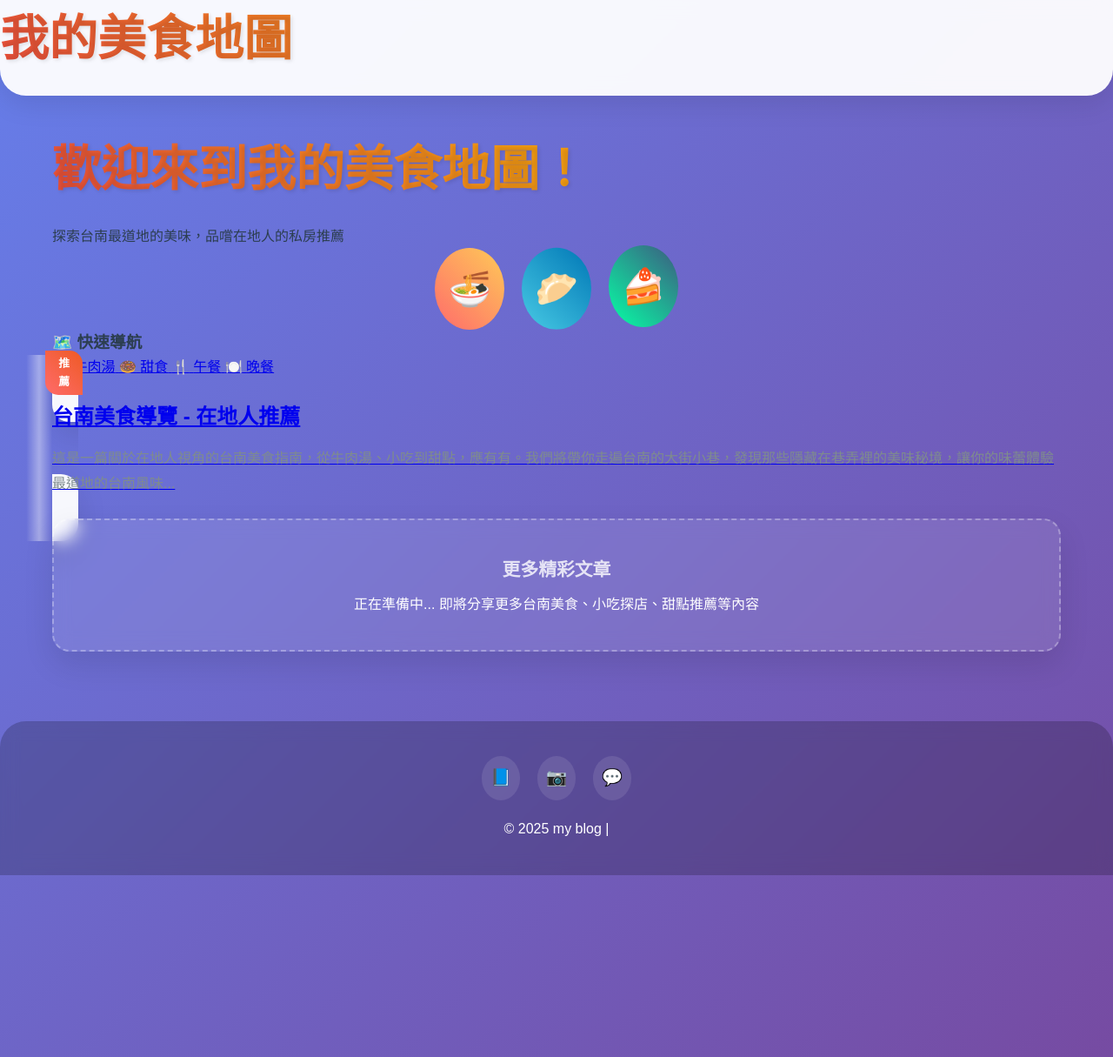
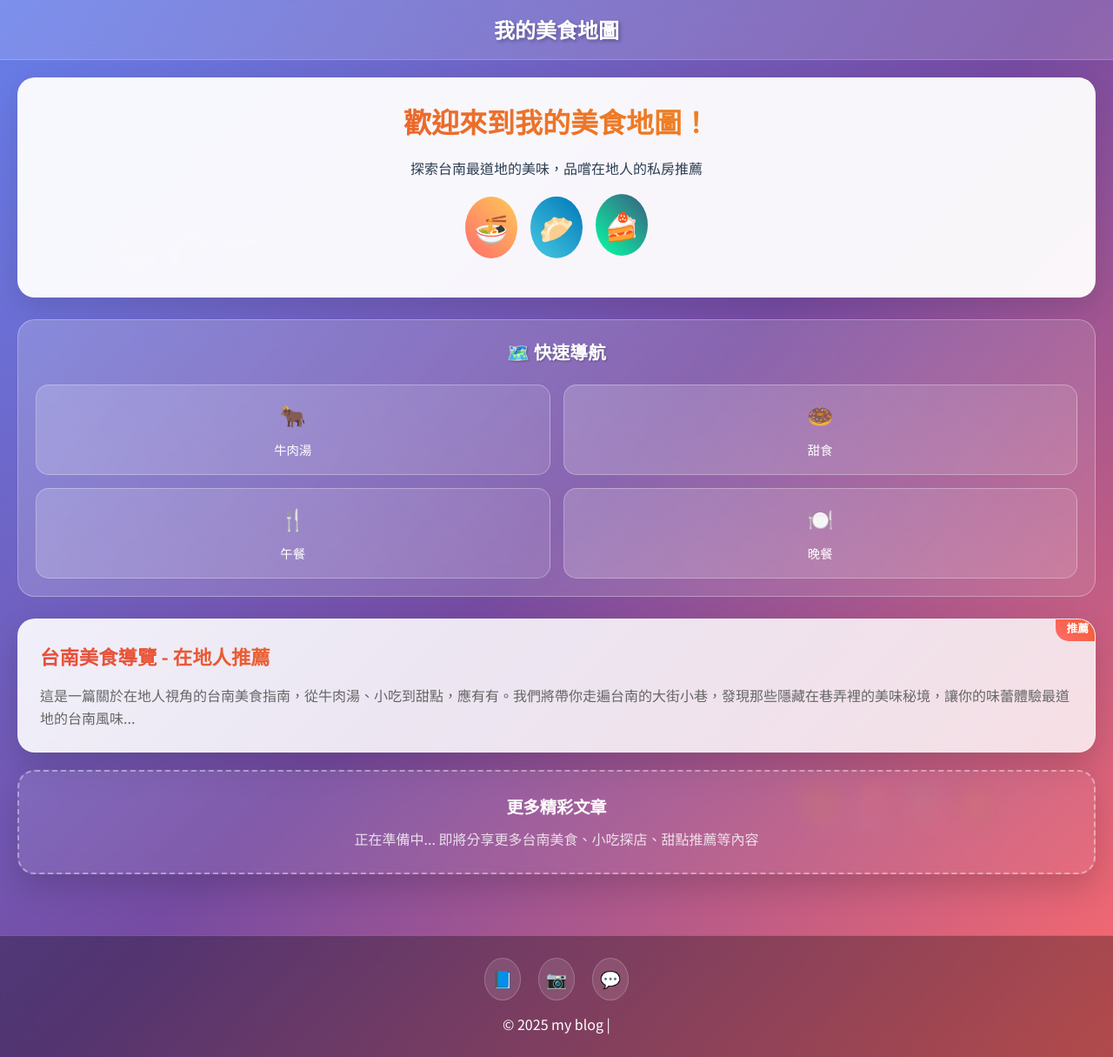
Before and after one commit to dssass/dssass.github.io, a Jekyll site: the page built from index.html, in a window 1280 px wide and 1215 px high. Shown: the whole window at 87% size. Built offline with Jekyll 4.4.1, drawn with Linux system fonts in a browser that asks for light colours; a script that is not in the unit is left out.

Commit message:
Update home.css

```diff
--- a/assets/css/home.css
+++ b/assets/css/home.css
@@ -1,4 +1,5 @@
-/* 完整的首頁 CSS 樣式（包含 Jekyll 特定樣式） */
+/* Google Fonts */
+@import url('https://fonts.googleapis.com/css2?family=Noto+Sans+TC:wght@300;400;500;700&display=swap');
 
 * {
     margin: 0;
@@ -7,168 +8,105 @@
 }
 
 body {
-    font-family: 'Microsoft JhengHei', 'PingFang TC', 'Noto Sans TC', sans-serif;
+    font-family: 'Noto Sans TC', sans-serif;
+    background: linear-gradient(135deg, #667eea 0%, #764ba2 50%, #ff6b6b 100%);
+    min-height: 100vh;
+    color: #2c3e50;
     line-height: 1.6;
-    color: #2c3e50;
-    background: linear-gradient(135deg, #667eea 0%, #764ba2 100%);
-    min-height: 100vh;
 }
 
-.container {
-    max-width: 1200px;
-    margin: 0 auto;
-    padding: 0 20px;
+/* Header 優化 */
+.header {
+    background: rgba(255, 255, 255, 0.15);
+    backdrop-filter: blur(20px);
+    border-bottom: 1px solid rgba(255, 255, 255, 0.2);
+    padding: 15px 20px;
+    position: sticky;
+    top: 0;
+    z-index: 1000;
 }
 
-header {
-    background: rgba(255, 255, 255, 0.95);
-    backdrop-filter: blur(10px);
-    box-shadow: 0 8px 32px rgba(0, 0, 0, 0.1);
-    border-radius: 0 0 30px 30px;
-    margin-bottom: 40px;
-    position: relative;
-    overflow: hidden;
+.header-title {
+    color: white;
+    font-size: 1.5rem;
+    font-weight: 700;
+    text-align: center;
+    text-shadow: 2px 2px 4px rgba(0,0,0,0.3);
 }
 
-header::before {
-    content: '';
-    position: absolute;
-    top: -50%;
-    left: -50%;
-    width: 200%;
-    height: 200%;
-    background: linear-gradient(45deg, transparent, rgba(255, 193, 7, 0.25), transparent);
-    transform: rotate(-45deg);
-    animation: shimmer 3s infinite;
+/* 主要容器 - 減少白色背景 */
+.container {
+    max-width: 100%;
+    margin: 0;
+    padding: 20px;
+    background: transparent; /* 移除白色背景 */
 }
 
-@keyframes shimmer {
-    0% { transform: translateX(-100%) rotate(-45deg); }
-    100% { transform: translateX(100%) rotate(-45deg); }
-}
-
-.header-content {
-    position: relative;
-    z-index: 2;
-    padding: 60px 0 40px;
+/* 歡迎區塊 */
+.welcome-section {
+    background: rgba(255, 255, 255, 0.95);
+    border-radius: 20px;
+    padding: 25px;
+    margin-bottom: 25px;
+    box-shadow: 0 10px 30px rgba(0,0,0,0.1);
     text-align: center;
 }
 
-h1 {
-    font-size: 3.5rem;
-    font-weight: 900;
-    background: linear-gradient(45deg, #e74c3c, #f39c12, #e67e22);
+.welcome-section h1 {
+    font-size: 2rem;
+    background: linear-gradient(45deg, #e74c3c, #f39c12);
     -webkit-background-clip: text;
     -webkit-text-fill-color: transparent;
     background-clip: text;
-    margin-bottom: 20px;
-    text-shadow: 2px 2px 4px rgba(0, 0, 0, 0.1);
-    animation: fadeInUp 1s ease-out;
-}
-
-.subtitle {
-    font-size: 1.3rem;
-    color: #7f8c8d;
-    font-weight: 300;
-    margin-bottom: 30px;
-    animation: fadeInUp 1s ease-out 0.2s both;
+    margin-bottom: 15px;
 }
 
 .food-icons {
     display: flex;
     justify-content: center;
-    gap: 20px;
-    animation: fadeInUp 1s ease-out 0.4s both;
+    gap: 15px;
+    margin: 20px 0;
 }
 
 .food-icon {
-    font-size: 2.5rem;
-    padding: 15px;
+    font-size: 2rem;
+    padding: 10px;
     background: linear-gradient(45deg, #ff6b6b, #feca57);
     border-radius: 50%;
     animation: bounce 2s infinite;
-    transition: transform 0.3s ease;
-}
-
-.food-icon:hover {
-    transform: scale(1.2) rotate(10deg);
 }
 
 .food-icon:nth-child(2) {
+    background: linear-gradient(45deg, #48cae4, #0077b6);
     animation-delay: 0.2s;
-    background: linear-gradient(45deg, #48cae4, #0077b6);
 }
 
 .food-icon:nth-child(3) {
+    background: linear-gradient(45deg, #06ffa5, #3d5a80);
     animation-delay: 0.4s;
-    background: linear-gradient(45deg, #06ffa5, #3d5a80);
 }
 
 @keyframes bounce {
-    0%, 20%, 50%, 80%, 100% {
-        transform: translateY(0);
-    }
-    40% {
-        transform: translateY(-10px);
-    }
-    60% {
-        transform: translateY(-5px);
-    }
+    0%, 20%, 50%, 80%, 100% { transform: translateY(0); }
+    40% { transform: translateY(-10px); }
+    60% { transform: translateY(-5px); }
 }
 
-@keyframes fadeInUp {
-    from {
-        opacity: 0;
-        transform: translateY(30px);
-    }
-    to {
-        opacity: 1;
-        transform: translateY(0);
-    }
-}
-
-main {
-    margin-bottom: 80px;
-}
-
-.section-title {
-    font-size: 2.5rem;
-    font-weight: 700;
-    text-align: center;
-    margin-bottom: 50px;
-    color: white;
-    text-shadow: 2px 2px 4px rgba(0, 0, 0, 0.3);
-    position: relative;
-}
-
-.section-title::after {
-    content: '';
-    width: 80px;
-    height: 4px;
-    background: linear-gradient(45deg, #ff6b6b, #feca57);
+/* 文章卡片 - 使用彩色背景 */
+.article-card {
+    background: linear-gradient(135deg, rgba(255,255,255,0.9) 0%, rgba(255,255,255,0.8) 100%);
+    border-radius: 20px;
+    padding: 25px;
+    margin-bottom: 20px;
+    box-shadow: 0 15px 35px rgba(0,0,0,0.15);
+    backdrop-filter: blur(10px);
+    border: 1px solid rgba(255,255,255,0.2);
+    transition: all 0.3s ease;
+    text-decoration: none;
+    color: inherit;
     display: block;
-    margin: 15px auto;
-    border-radius: 2px;
-}
-
-.articles-grid {
-    display: grid;
-    grid-template-columns: repeat(auto-fit, minmax(350px, 1fr));
-    gap: 30px;
-    margin-bottom: 50px;
-}
-
-.article-card {
-    background: rgba(255, 255, 255, 0.95);
-    border-radius: 20px;
-    padding: 30px;
-    box-shadow: 0 15px 35px rgba(0, 0, 0, 0.1);
-    backdrop-filter: blur(10px);
-    transition: all 0.4s ease;
     position: relative;
     overflow: hidden;
-    animation: slideInUp 0.6s ease-out;
-    cursor: pointer;
 }
 
 .article-card::before {
@@ -178,7 +116,7 @@ main {
     left: -100%;
     width: 100%;
     height: 100%;
-    background: linear-gradient(90deg, transparent, rgba(255, 255, 255, 0.4), transparent);
+    background: linear-gradient(90deg, transparent, rgba(255,255,255,0.3), transparent);
     transition: left 0.5s;
 }
 
@@ -187,103 +125,8 @@ main {
 }
 
 .article-card:hover {
-    transform: translateY(-10px) scale(1.02);
-    box-shadow: 0 25px 50px rgba(0, 0, 0, 0.15);
-}
-
-@keyframes slideInUp {
-    from {
-        opacity: 0;
-        transform: translateY(50px);
-    }
-    to {
-        opacity: 1;
-        transform: translateY(0);
-    }
-}
-
-.article-title {
-    font-size: 1.5rem;
-    font-weight: 600;
-    margin-bottom: 15px;
-    position: relative;
-    z-index: 2;
-}
-
-.article-title a {
-    color: #2c3e50;
-    text-decoration: none;
-    transition: color 0.3s ease;
-    background: linear-gradient(45deg, #e74c3c, #f39c12);
-    -webkit-background-clip: text;
-    -webkit-text-fill-color: transparent;
-    background-clip: text;
-}
-
-.article-title a:hover {
-    color: #e74c3c;
-}
-
-.article-description {
-    color: #7f8c8d;
-    line-height: 1.8;
-    font-size: 1rem;
-    position: relative;
-    z-index: 2;
-}
-
-.coming-soon {
-    background: rgba(255, 255, 255, 0.1);
-    border: 2px dashed rgba(255, 255, 255, 0.3);
-    color: white;
-    text-align: center;
-    padding: 40px 30px;
-    border-radius: 20px;
-    transition: all 0.3s ease;
-}
-
-.coming-soon:hover {
-    background: rgba(255, 255, 255, 0.15);
-    border-color: rgba(255, 255, 255, 0.5);
-    transform: scale(1.02);
-}
-
-.coming-soon h3 {
-    font-size: 1.3rem;
-    margin-bottom: 10px;
-    opacity: 0.8;
-}
-
-footer {
-    background: rgba(0, 0, 0, 0.2);
-    color: white;
-    text-align: center;
-    padding: 40px 0;
-    backdrop-filter: blur(10px);
-    border-radius: 30px 30px 0 0;
-}
-
-.social-links {
-    display: flex;
-    justify-content: center;
-    gap: 20px;
-    margin-bottom: 20px;
-}
-
-.social-link {
-    display: inline-block;
-    padding: 10px;
-    background: rgba(255, 255, 255, 0.1);
-    border-radius: 50%;
-    color: white;
-    text-decoration: none;
-    font-size: 1.2rem;
-    transition: all 0.3s ease;
-}
-
-.social-link:hover {
-    background: rgba(255, 255, 255, 0.2);
-    transform: scale(1.1);
+    transform: translateY(-5px);
+    box-shadow: 0 20px 40px rgba(0,0,0,0.2);
 }
 
 .featured-badge {
@@ -292,339 +135,225 @@ footer {
     right: -5px;
     background: linear-gradient(45deg, #ff6b6b, #ee5a24);
     color: white;
-    padding: 5px 15px;
+    padding: 5px 12px;
     border-radius: 0 15px 0 15px;
     font-size: 0.8rem;
     font-weight: 600;
-    z-index: 3;
+    z-index: 2;
 }
 
-.categories-grid {
-    display: grid;
-    grid-template-columns: repeat(auto-fit, minmax(300px, 1fr));
-    gap: 25px;
-    margin-bottom: 50px;
+.article-title {
+    font-size: 1.4rem;
+    font-weight: 600;
+    margin-bottom: 15px;
+    background: linear-gradient(45deg, #e74c3c, #f39c12);
+    -webkit-background-clip: text;
+    -webkit-text-fill-color: transparent;
+    background-clip: text;
+    position: relative;
+    z-index: 2;
 }
 
-.category-card {
-    background: rgba(255, 255, 255, 0.9);
-    border-radius: 15px;
-    padding: 25px;
-    text-align: center;
-    transition: all 0.3s ease;
-    box-shadow: 0 10px 25px rgba(0, 0, 0, 0.1);
+.article-description {
+    color: #666;
+    line-height: 1.6;
+    position: relative;
+    z-index: 2;
 }
 
-.category-card:hover {
-    transform: translateY(-5px);
-    box-shadow: 0 15px 35px rgba(0, 0, 0, 0.15);
+/* 即將推出卡片 */
+.coming-soon {
+    background: linear-gradient(135deg, rgba(255,255,255,0.1) 0%, rgba(255,255,255,0.05) 100%);
+    border: 2px dashed rgba(255,255,255,0.4);
+    color: white;
+    text-align: center;
 }
 
-.category-card h3 {
-    font-size: 1.5rem;
-    margin-bottom: 15px;
-    color: #2c3e50;
+.coming-soon h3 {
+    color: white;
+    font-size: 1.2rem;
+    margin-bottom: 10px;
 }
 
-.category-card p {
-    color: #7f8c8d;
-    margin-bottom: 20px;
+.coming-soon p {
+    color: rgba(255,255,255,0.8);
 }
 
-.category-card a {
-    display: inline-block;
-    background: linear-gradient(45deg, #e74c3c, #f39c12);
+/* 快速導航區塊 */
+.quick-nav {
+    background: linear-gradient(135deg, rgba(255,255,255,0.2) 0%, rgba(255,255,255,0.1) 100%);
+    backdrop-filter: blur(15px);
+    border-radius: 20px;
+    padding: 20px;
+    margin-bottom: 25px;
+    border: 1px solid rgba(255,255,255,0.3);
+}
+
+.quick-nav h3 {
     color: white;
-    padding: 10px 20px;
-    border-radius: 25px;
+    text-align: center;
+    margin-bottom: 20px;
+    font-size: 1.3rem;
+    text-shadow: 1px 1px 2px rgba(0,0,0,0.3);
+}
+
+.nav-grid {
+    display: grid;
+    grid-template-columns: repeat(2, 1fr);
+    gap: 15px;
+}
+
+.nav-item {
+    background: linear-gradient(45deg, rgba(255,255,255,0.2), rgba(255,255,255,0.1));
+    border: 1px solid rgba(255,255,255,0.3);
+    border-radius: 15px;
+    padding: 15px;
+    text-align: center;
+    color: white;
     text-decoration: none;
-    font-weight: 600;
     transition: all 0.3s ease;
 }
 
-.category-card a:hover {
-    transform: scale(1.05);
-    box-shadow: 0 5px 15px rgba(231, 76, 60, 0.3);
-}
-
-.view-all {
-    text-align: center;
-    margin-top: 50px;
-}
-
-.btn-primary {
-    display: inline-block;
-    background: linear-gradient(45deg, #e74c3c, #f39c12);
-    color: white;
-    padding: 15px 30px;
-    border-radius: 30px;
-    text-decoration: none;
-    font-weight: 600;
-    font-size: 1.1rem;
-    transition: all 0.3s ease;
-    box-shadow: 0 8px 25px rgba(231, 76, 60, 0.3);
-}
-
-.btn-primary:hover {
-    transform: translateY(-3px);
-    box-shadow: 0 12px 35px rgba(231, 76, 60, 0.4);
-}
-
-/* ========== Jekyll 特定樣式 ========== */
-
-/* 導航選單 */
-.main-nav {
-    margin-top: 20px;
-}
-
-.main-nav ul {
-    display: flex;
-    justify-content: center;
-    gap: 30px;
-    list-style: none;
-    padding: 0;
-}
-
-.main-nav a {
-    color: #2c3e50;
-    text-decoration: none;
-    font-weight: 600;
-    padding: 10px 15px;
-    border-radius: 25px;
-    transition: all 0.3s ease;
-}
-
-.main-nav a:hover {
-    background: rgba(231, 76, 60, 0.1);
-    color: #e74c3c;
-    transform: scale(1.05);
-}
-
-/* 文章元資料 */
-.article-meta {
-    margin: 15px 0;
-    color: #7f8c8d;
-    font-size: 0.9rem;
-    display: flex;
-    align-items: center;
-    gap: 15px;
-    flex-wrap: wrap;
-}
-
-.article-meta time {
-    font-weight: 600;
-    color: #e74c3c;
-}
-
-.post-meta {
-    margin: 20px 0;
-    color: #7f8c8d;
-    font-size: 0.9rem;
-}
-
-/* 分類標籤 */
-.categories a, .category-tag {
-    background: linear-gradient(45deg, #ff6b6b, #feca57);
-    color: white;
-    padding: 5px 12px;
-    border-radius: 15px;
-    text-decoration: none;
-    font-size: 0.8rem;
-    margin-right: 8px;
-    display: inline-block;
-    transition: all 0.3s ease;
-}
-
-.categories a:hover, .category-tag:hover {
-    transform: translateY(-2px);
-    box-shadow: 0 5px 15px rgba(255, 107, 107, 0.3);
-}
-
-.category {
-    background: linear-gradient(45deg, #48cae4, #0077b6);
-    color: white;
-    padding: 3px 8px;
-    border-radius: 10px;
-    font-size: 0.8rem;
-    margin-right: 5px;
-    display: inline-block;
-}
-
-/* 標籤 */
-.tag {
-    background: #ecf0f1;
-    color: #2c3e50;
-    padding: 3px 8px;
-    border-radius: 10px;
-    font-size: 0.8rem;
-    margin-right: 5px;
-    display: inline-block;
-}
-
-/* 閱讀更多連結 */
-.read-more {
-    color: #e74c3c;
-    text-decoration: none;
-    font-weight: 600;
-    display: inline-block;
-    margin-top: 15px;
-    transition: all 0.3s ease;
-}
-
-.read-more:hover {
-    color: #c0392b;
-    transform: translateX(5px);
-}
-
-/* 文章頁腳導航 */
-.post-footer {
-    margin-top: 50px;
-    padding-top: 40px;
-    border-top: 1px solid #ecf0f1;
-    display: flex;
-    justify-content: space-between;
-    gap: 20px;
-}
-
-.prev-post, .next-post {
-    flex: 1;
-    padding: 15px 20px;
-    background: rgba(255, 255, 255, 0.8);
-    border-radius: 15px;
-    text-decoration: none;
-    color: #2c3e50;
-    transition: all 0.3s ease;
-    text-align: center;
-    border: 2px solid transparent;
-}
-
-.prev-post:hover, .next-post:hover {
-    background: linear-gradient(45deg, #e74c3c, #f39c12);
-    color: white;
-    border-color: rgba(255, 255, 255, 0.3);
+.nav-item:hover {
+    background: linear-gradient(45deg, rgba(255,255,255,0.3), rgba(255,255,255,0.2));
     transform: translateY(-2px);
 }
 
-/* 響應式設計 */
-@media (max-width: 768px) {
-    h1 {
-        font-size: 2.5rem;
-    }
+.nav-icon {
+    font-size: 1.5rem;
+    margin-bottom: 8px;
+    display: block;
+}
 
-    .articles-grid {
-        grid-template-columns: 1fr;
-        gap: 20px;
+.nav-text {
+    font-size: 0.9rem;
+    font-weight: 500;
+}
+
+/* Footer */
+.footer {
+    background: rgba(0,0,0,0.3);
+    backdrop-filter: blur(15px);
+    color: white;
+    text-align: center;
+    padding: 25px 20px;
+    margin-top: 30px;
+    border-top: 1px solid rgba(255,255,255,0.2);
+}
+
+.social-links {
+    display: flex;
+    justify-content: center;
+    gap: 20px;
+    margin-bottom: 15px;
+}
+
+.social-link {
+    display: inline-block;
+    padding: 8px;
+    background: rgba(255,255,255,0.1);
+    border-radius: 50%;
+    color: white;
+    text-decoration: none;
+    font-size: 1.2rem;
+    transition: all 0.3s ease;
+    border: 1px solid rgba(255,255,255,0.2);
+}
+
+.social-link:hover {
+    background: rgba(255,255,255,0.2);
+    transform: scale(1.1);
+}
+
+/* 響應式優化 */
+@media (max-width: 480px) {
+    .container {
+        padding: 15px;
     }
 
     .article-card {
-        padding: 25px;
+        padding: 20px;
+        margin-bottom: 15px;
+    }
+
+    .welcome-section {
+        padding: 20px;
+        margin-bottom: 20px;
+    }
+
+    .quick-nav {
+        padding: 15px;
+        margin-bottom: 20px;
+    }
+
+    .nav-grid {
+        gap: 10px;
+    }
+
+    .nav-item {
+        padding: 12px;
     }
 
     .food-icons {
-        gap: 15px;
+        gap: 10px;
     }
 
     .food-icon {
-        font-size: 2rem;
-        padding: 12px;
-    }
-
-    .categories-grid {
-        grid-template-columns: 1fr;
-        gap: 20px;
-    }
-
-    .main-nav ul {
-        flex-direction: column;
-        gap: 15px;
-        align-items: center;
-    }
-
-    .article-meta {
-        flex-direction: column;
-        align-items: flex-start;
-        gap: 10px;
-    }
-
-    .post-footer {
-        flex-direction: column;
-        gap: 15px;
+        font-size: 1.8rem;
+        padding: 8px;
     }
 }
-/* ========================================= */
-/* ========== 以下是新增的內頁樣式 ========== */
-/* ========================================= */
 
-/* 內頁的 body 背景 */
-body.post-page-body {
-    background: #f8f9fa; /* 換成乾淨的淺灰色背景 */
+/* 載入動畫 */
+.fade-in {
+    opacity: 0;
+    transform: translateY(20px);
+    animation: fadeInUp 0.6s ease-out forwards;
 }
 
-/* 內頁的簡潔 header */
-header.post-header {
-    background: #ffffff;
-    border-bottom: 1px solid #e9ecef;
-    padding: 15px 0;
-    box-shadow: 0 2px 4px rgba(0, 0, 0, 0.05);
+.fade-in:nth-child(1) { animation-delay: 0.1s; }
+.fade-in:nth-child(2) { animation-delay: 0.2s; }
+.fade-in:nth-child(3) { animation-delay: 0.3s; }
+.fade-in:nth-child(4) { animation-delay: 0.4s; }
+
+@keyframes fadeInUp {
+    to {
+        opacity: 1;
+        transform: translateY(0);
+    }
 }
 
-/* 內頁導航列的文字顏色 */
-header.post-header .main-nav a {
-    color: #34495e;
-}
-header.post-header .main-nav a:hover {
-    color: #e74c3c;
-    background-color: #f8f9fa;
+/* 增加視覺層次的裝飾元素 */
+.bg-decoration {
+    position: fixed;
+    top: 0;
+    left: 0;
+    width: 100%;
+    height: 100%;
+    pointer-events: none;
+    z-index: -1;
+    opacity: 0.1;
 }
 
-/* 內頁文章內容的容器 */
-.post-container {
-    max-width: 800px;
+.bg-decoration::before {
+    content: '🍜🥟🍰🥤';
+    position: absolute;
+    top: 20%;
+    left: 10%;
+    font-size: 3rem;
+    animation: float 6s ease-in-out infinite;
 }
 
-main .post-content {
-    background-color: #ffffff;
-    padding: 40px;
-    border-radius: 8px;
-    margin-top: 40px;
-    box-shadow: 0 4px 20px rgba(0, 0, 0, 0.08);
+.bg-decoration::after {
+    content: '🍔🍣🧋🥘';
+    position: absolute;
+    bottom: 20%;
+    right: 10%;
+    font-size: 3rem;
+    animation: float 8s ease-in-out infinite reverse;
 }
 
-/* 內頁文章標題 */
-.post-title {
-    font-size: 2.8rem;
-    color: #2c3e50;
-    line-height: 1.3;
-    margin-bottom: 15px;
-    /* 取消首頁的漸層效果 */
-    background: none;
-    -webkit-text-fill-color: initial;
+@keyframes float {
+    0%, 100% { transform: translateY(0px); }
+    50% { transform: translateY(-20px); }
 }
-
-/* 內頁文章日期 */
-.post-meta {
-    color: #95a5a6;
-    margin-bottom: 30px;
-    padding-bottom: 20px;
-    border-bottom: 1px solid #e9ecef;
-    font-size: 0.9rem;
-}
-
-/* 內頁文章內文 */
-.post-body p {
-    font-size: 1.1rem;
-    line-height: 1.8;
-    color: #34495e;
-    margin-bottom: 1.5em;
-}
-
-.post-body a {
-    color: #e74c3c;
-    text-decoration: none;
-    border-bottom: 1px dotted #e74c3c;
-}
-
-.post-body a:hover {
-    background-color: #e74c3c;
-    color: white;
-}
```
